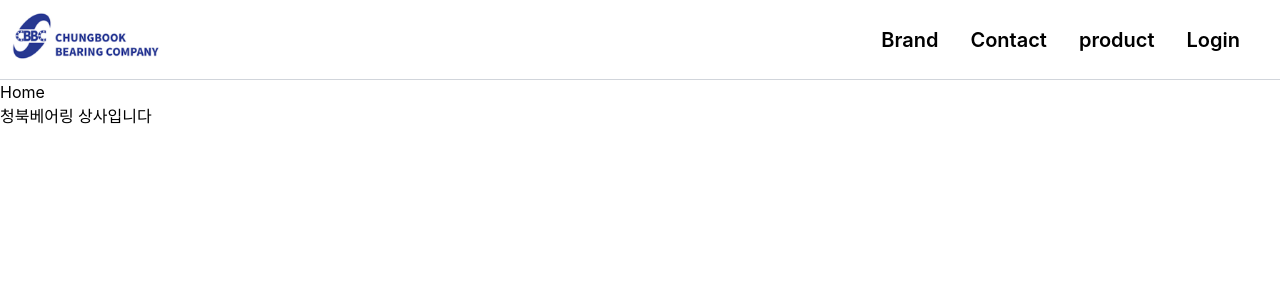
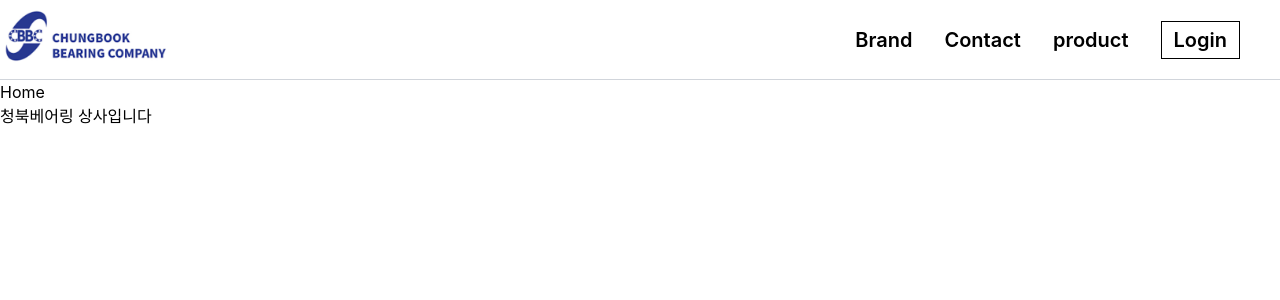
Before and after one commit to yunsoShin/CBbearingSite, a React (Create React App) app: page / in a window 1280 px wide. Shown: the top 300 px of the page. Built offline with nearby package versions, Linux system fonts and the light colour scheme; no server answers.

Commit message:
CSS update

```diff
--- a/src/Component/Button.jsx
+++ b/src/Component/Button.jsx
@@ -2,7 +2,7 @@ import React from 'react';
 
 export default function Button({text,onClick}) {
     return (
-        <button className='' onClick={onClick}>
+        <button className='border border-black w-1/2 hover:bg-black hover:text-white p-1 px-3' onClick={onClick}>
             {text}
          </button>
     );
--- a/src/Component/Navbar.jsx
+++ b/src/Component/Navbar.jsx
@@ -1,12 +1,15 @@
 import React, { useEffect, useState } from 'react';
 import { login,logout, onUserStateChange } from '../Api/firebase';
 import CompanyLogo from '../img/CompanyNavLogo.png'
+import smCompanyLogo from '../img/smCompanyNavLogo.png'
 import { Link } from 'react-router-dom';
 import User from './User';
+import Button from './Button';
+
 
 
 export default function Navbar() {
-    const[user,setUser] = useState()
+    const[user,setUser] = useState();
     useEffect(()=>{
         onUserStateChange((user)=>{
             console.log(user);
@@ -16,15 +19,16 @@ export default function Navbar() {
 
     return (
         <header className='flex justify-between border-b border-gray-300 w-full h-20'>
-            <Link to='/'><img className='items-center  hidden sm:block h-12 scale-120 translate-x-3 translate-y-3'  src={CompanyLogo} alt="CompanyLogo" /></Link>
+            <Link to='/'><img className="items-center  hidden sm:block h-12 max-w-full w-auto scale-110 translate-x-3 translate-y-3"  src={CompanyLogo} alt="CompanyLogo" /></Link>
+            <Link to='/'><img className="items-center  sm:hidden block h-12 max-w-full w-auto scale-110 translate-x-3 translate-y-3"  src={smCompanyLogo} alt="CompanyLogo" /></Link>
             <nav className='flex items-center gap-8 font-semibold text-xl px-10'>
 
                     <Link to='/Brand'>Brand</Link>
                     <Link to='/Contact'>Contact</Link>
                     <Link to='/products'>product</Link>
                     {user && <User user={user}></User>}
-                    {!user && <button onClick={login}>Login</button>}
-                    {user && <button  onClick={logout}>Logout!</button>}
+                    {!user && <Button text={'Login'} onClick={login} />}
+                    {user && <Button  text={'logout'} onClick={logout} />}
 
             </nav>
         </header>
--- a/src/Component/User.jsx
+++ b/src/Component/User.jsx
@@ -2,8 +2,8 @@ import React from 'react';
 
 export default function User({user:{photoURL,displayName}}) {
     return (
-        <div className='flex items-center'>
-            <img className='w-10 h-10 rounded-full hidden md:block' src={photoURL} alt={displayName} />
+        <div className='flex items-center shrink-0'>
+            <img className='w-10 h-10 rounded-full' src={photoURL} alt={displayName} />
         </div>
     );
 }
```
Also changed, not shown: src/img/smCompanyNavLogo.png (added).
